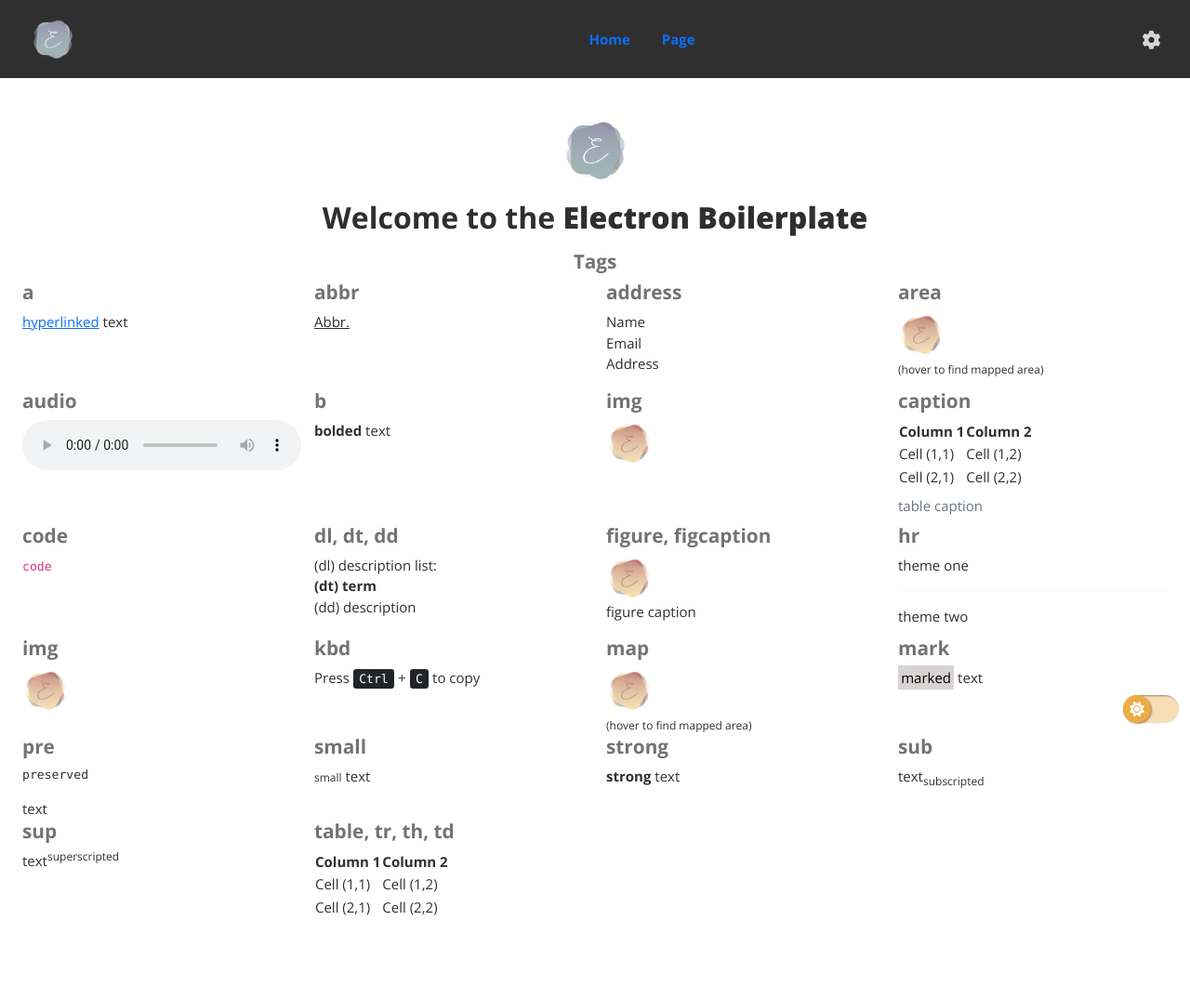
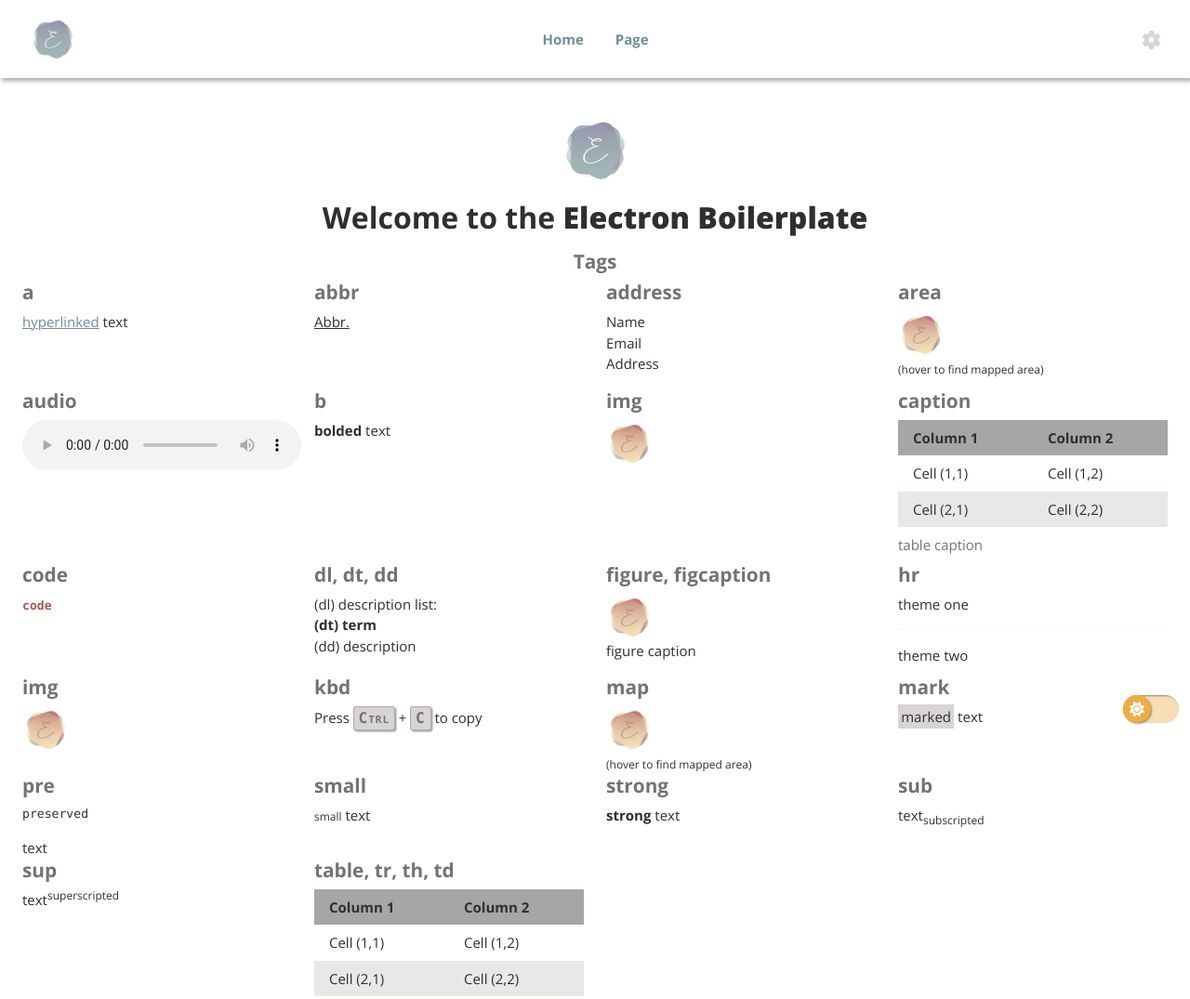
Before and after one commit to kgerot/basic-electron-boilerplate, an Electron app: page src/index.html in a window 1280 px wide. Shown: the whole page at 93% size. Before the commit the page ends 1012 px from the top, so only its background shows below. Drawn offline with Linux system fonts and the light colour scheme.

Commit message:
added more styles for tags

```diff
--- a/src/style/main.css
+++ b/src/style/main.css
@@ -54,9 +54,11 @@
 :root{
     --black: #141414;
     --void: #2F2F2F;
+    --smoke: #515151;
     --charcoal: #737373;
     --shark: #A6A6A6;
     --tin: #D8D4D4;
+    --sheen: #EAE7E7;
     --ghost: #FFFFFF;
     /* Reds */
     --redwood: #A55850;
@@ -90,6 +92,7 @@
     Primary Text:           --p-txt
     Accent Text(s):         --a-txt-x
     Offset Color:           --off
+    Shadow Color:           --shadow
     COLOR MODE FUNCTIONALITY
     Icon on Toggle:         --toggle-img
     Toggle Position:        --toggle-pos
@@ -111,12 +114,15 @@
     --a-txt-b: var(--atlantic);
     --a-txt-p: var(--plum);
     --a-txt-k: var(--charcoal);
-    --off: var(--tin);
+    --shadow: var(--shark);
+    --off: var(--sheen);
     /* toggle */
     --toggle-back: var(--wheat);
     --toggle-front: var(--marigold);
     --toggle-img: url('../img/sun-solid-ghost.svg');
     --toggle-pos: 0px;
+    /*tables*/
+    --tbl-head: var(--shark);
 }
 :root[mode="dark"] {
     --p-bk: var(--void);
@@ -125,7 +131,7 @@
     --a-bk-g: var(--pine);
     --a-bk-b: var(--atlantic);
     --a-bk-p: var(--plum);
-    --a-bk-k: var(--charcoal);
+    --a-bk-k: var(--smoke);
     --p-txt: var(--ghost);
     --a-txt-r: var(--grapefruit);
     --a-txt-y: var(--wheat);
@@ -133,12 +139,15 @@
     --a-txt-b: var(--glacier);
     --a-txt-p: var(--wisteria);
     --a-txt-k: var(--tin);
-    --off: var(--charcoal);
+    --shadow: var(--black);
+    --off: var(--smoke);
     /*toggle*/
     --toggle-back: var(--oxygen);
     --toggle-front: var(--void);
     --toggle-img: url('../img/moon-solid-atlantic.svg');
     --toggle-pos: 2em;
+    /*tables*/
+    --tbl-head: var(--black);
 }
 
 /*** COLOR CLASS DEFINITIONS ***/
@@ -254,8 +263,20 @@
     font-size: 0.75rem;
 }
 
+a {
+    color: var(--a-txt-b);
+    text-decoration: underline solid 1px;
+    transition: 0.3s;
+}
+a:hover {
+    color: var(--a-txt-g);
+}
+a:visited {
+    color: var(--a-txt-p);
+}
 abbr[title] {
     text-decoration: underline solid 0.5px;
+    transition: 0.2s;
 }
 b, strong {
     font-weight: bolder;
@@ -266,18 +287,53 @@
     padding-left: 1rem;
     border-left: var(--a-bk-k) solid;
 }
+caption {
+    padding-top: 0.5rem;
+    padding-bottom: 0.5rem;
+    color: var(--a-txt-k);
+}
+code {
+    color: var(--a-txt-r);
+    unicode-bidi: bidi-override;
+    font-weight: 600;
+}
 hr {
     margin: 1rem 0;
     color: inherit;
-    background-color: var(--off);
+    background-color: var(--a-bk-k);
     border: 0;
+    transition: 0.3s;
 }
 hr:not([size]) {
     height: 1px;
 }
+img, svg {
+    vertical-align: middle;
+}
+kbd {
+    display: inline-block;
+    padding: 0 0.3rem;
+    font-weight: 600;
+    font-variant: small-caps;
+    letter-spacing: 1px;
+    font-size: 1rem;
+    color: var(--a-txt-k);
+    background-color: var(--a-bk-k);
+    box-shadow: 1.5px 1.5px 1.5px var(--shadow);
+    border-radius: 3px;
+    border: rgb(0 0 0 / 20%) solid 0.5px;
+    transition: .3s;
+}
 mark, .mark {
     padding: 0.2rem;
     background-color: var(--a-bk-k);
+    color: var(--p-txt);
+    transition: 0.3s;
+}
+pre {
+    display: block;
+    unicode-bidi: bidi-override;
+    overflow: auto;
 }
 small, .small {
     font-size: 0.75rem;
@@ -294,28 +350,40 @@
 sub {
     bottom: -0.25rem;
 }
+table {
+    width: 100%;
+    caption-side: bottom;
+    border-collapse: collapse;
+}
+th {
+    font-weight: 600;
+    padding: 0.5rem 1rem;
+    text-align: inherit;
+}
+thead {
+    background-color: var(--tbl-head);
+}
+tr:nth-child(even) {
+    background-color: var(--off);
+    transition: 0.2s;
+}
+td {
+    padding: 0.5rem 1rem;
+}
 
 /*** NAVBAR ***/
-
 .main-nav {
-    background-color: var(--void);
-    transition: .6s;
-}
-.sub-navbar {
-    justify-content: space-between;
-}
-.nav-items{
-    margin-left: 6.25rem;
+    box-shadow: 2px 3px 5px var(--shadow);
 }
 .nav-i {
+    color: var(--a-txt-b);
     display: inline-block;
     text-decoration: none;
-    /* color: var(--ghost); */
     margin-right: 2em;
     font-weight: 600;
 }
 .nav-i:hover {
-    /* color: var(--ghost); */
+    color: var(--a-txt-b);
     opacity: 0.5;
 }
 
```
